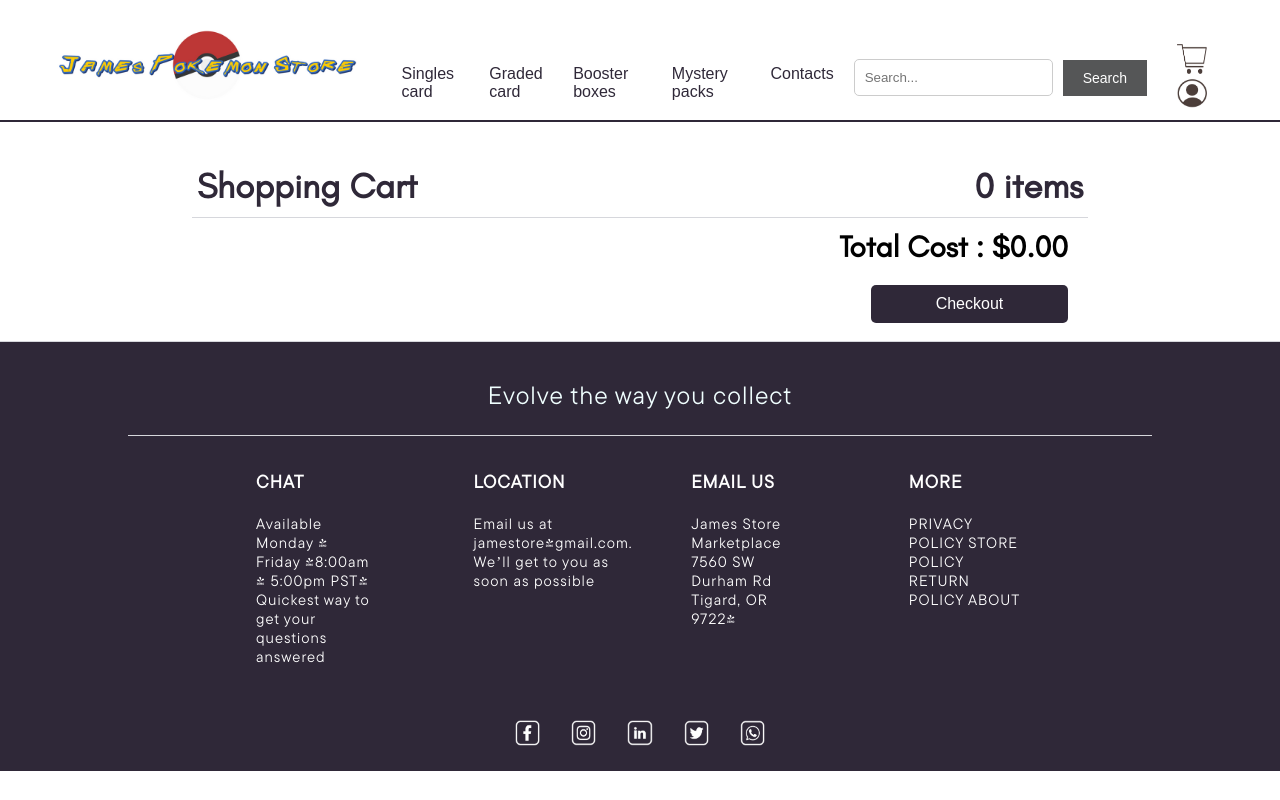
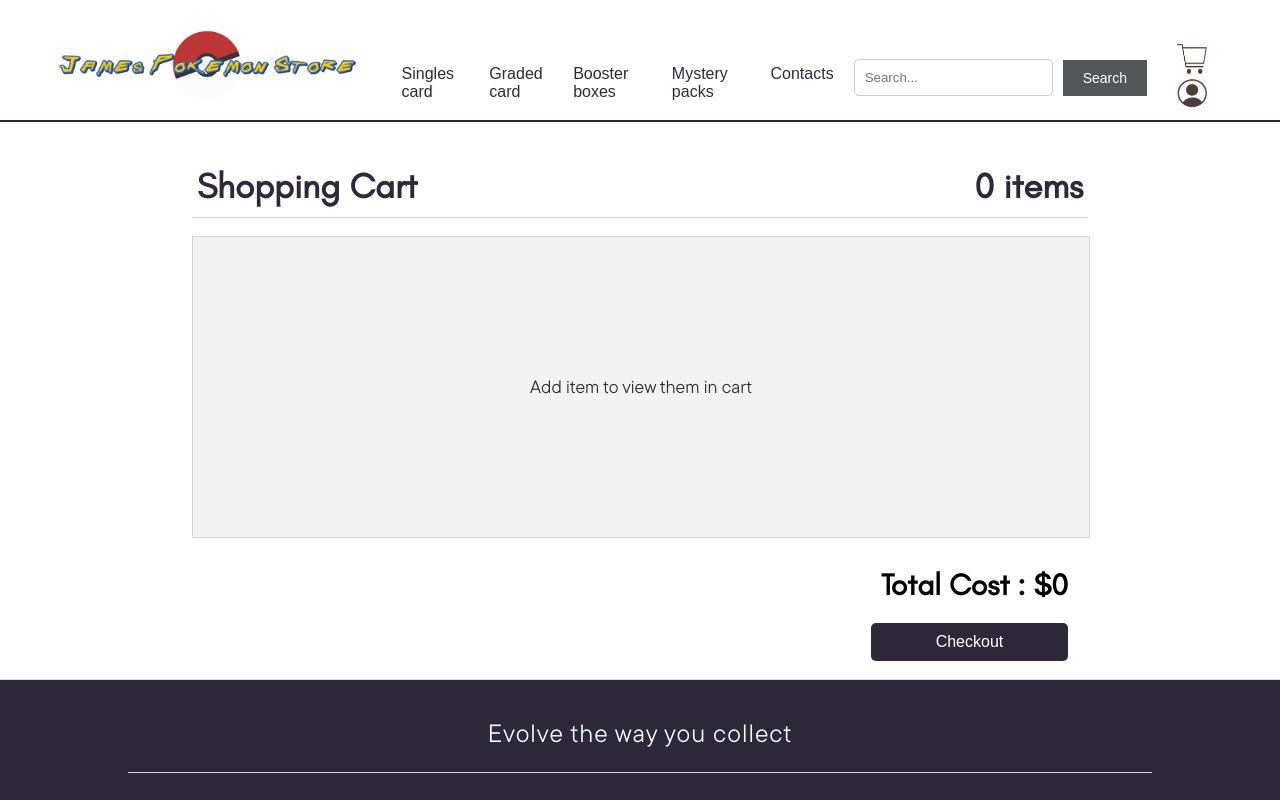
Before and after one commit to Amirularif/OnlineCardShoppingWebsite, a React (Create React App) app: page /cart in a window 1280 px wide. Shown: the top 800 px of the page. Built offline with nearby package versions, Linux system fonts and the light colour scheme.

Commit message:
added no items in cart container in cart.jsx

```diff
--- a/src/Pages/Cart.jsx
+++ b/src/Pages/Cart.jsx
@@ -11,8 +11,29 @@ function Cart({ cartItems, onRemoveFromCart }) {
   const ShoppingCartText = "Shopping Cart";
   const cartItemCount = cartItems.reduce((total, item) => total + (multipliers[item.id] || 1), 0) + " items";
 
-  if (!cartItems) {
-    return <div className="cart-container">Cart is empty</div>;
+  if (!cartItems || cartItems.length === 0) {
+    console.log('cart is empty');
+    return (
+      <div className="App">
+        <Header />
+        <div className="cart-container">
+          <div className="cart-container-header">
+            <div className="cart-container-shoppingtext">{ShoppingCartText}</div>
+            <div className="cart-container-itemcounttext">{cartItemCount}</div>
+          </div>
+          <div className="empty-cart-container">
+            <p>Add item to view them in cart</p>
+          </div>
+          <div className="cart-total-price-container">
+            <div className="total-price">
+              <TotalPrice totalPrice={0} />
+            </div>
+            <button className="cart-total-checkout-btn">Checkout</button>
+          </div>
+        </div>
+        <Footer />
+      </div>
+    );
   }
 
   const handleRemoveClick = (item) => {
--- a/src/styles-cart.css
+++ b/src/styles-cart.css
@@ -206,6 +206,26 @@
     z-index: 999; /* Ensure the message appears above other elements */
 }
 
+.empty-cart-container {
+    display: flex;
+    align-items: center;
+    justify-content: center;
+    height: 300px;
+    width: 100%;
+    margin: auto;
+    background-color: #f2f2f2;
+    border: 1px solid #D6D7DC;
+    margin-top: 2%;
+    margin-bottom: 2%;
+}
+
+.empty-cart-container p {
+    font-family: 'TTCommonPro';
+    font-size: 18px;
+    text-align: center;
+    color: #2F2838;
+}
+
 @media (max-width: 850px) {
     .cart-container{
         display: flex;
```
